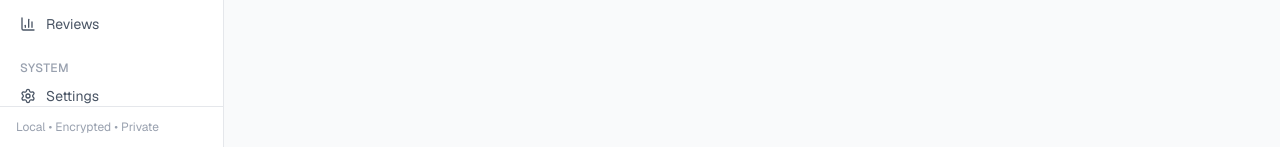
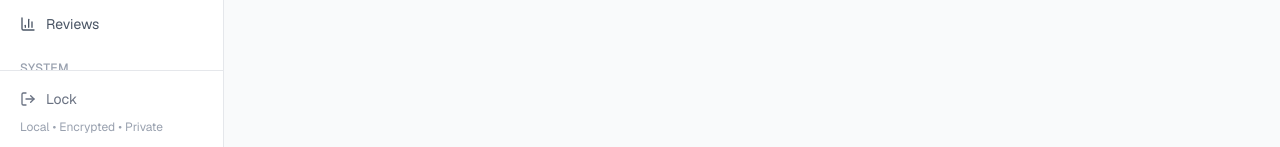
Before and after one commit to jagatce/finance-dashboard, a Next.js app in the folder frontend/: page / in a window 1280 px wide. Shown: the part 653-800 px from the top of the page. Built offline with nearby package versions, Linux system fonts and the light colour scheme; no server answers.

Commit message:
fix: sidebar lock/backup buttons, auth.ts lib, database.py plain sqlite fallback

```diff
--- a/frontend/components/Sidebar.tsx
+++ b/frontend/components/Sidebar.tsx
@@ -1,17 +1,19 @@
 "use client";
 import Link from "next/link";
-import { usePathname } from "next/navigation";
+import { usePathname, useRouter } from "next/navigation";
 import {
   LayoutDashboard, Wallet, CreditCard, Shield,
-  TrendingUp, PiggyBank, BarChart3, Settings, DollarSign
+  TrendingUp, PiggyBank, BarChart3, Settings,
+  DollarSign, Database, LogOut
 } from "lucide-react";
+import { clearToken } from "@/lib/auth";
 
 const nav = [
   {
     label: "Overview",
     items: [
-      { href: "/",         label: "Dashboard",    icon: LayoutDashboard },
-      { href: "/networth", label: "Net Worth",     icon: TrendingUp },
+      { href: "/",         label: "Dashboard",      icon: LayoutDashboard },
+      { href: "/networth", label: "Net Worth",       icon: TrendingUp },
       { href: "/balances", label: "Update Balances", icon: DollarSign },
     ],
   },
@@ -44,13 +46,20 @@ const nav = [
   {
     label: "System",
     items: [
-      { href: "/settings", label: "Settings", icon: Settings },
+      { href: "/backup",   label: "Backup & Restore", icon: Database },
+      { href: "/settings", label: "Settings",         icon: Settings },
     ],
   },
 ];
 
 export default function Sidebar() {
   const pathname = usePathname();
+  const router   = useRouter();
+
+  function handleLogout() {
+    clearToken();
+    router.replace("/login");
+  }
 
   return (
     <aside className="w-56 bg-white border-r border-gray-200 flex flex-col h-full shrink-0">
@@ -93,8 +102,15 @@ export default function Sidebar() {
         ))}
       </nav>
 
-      <div className="px-4 py-3 border-t border-gray-200">
-        <p className="text-xs text-gray-400">Local • Encrypted • Private</p>
+      <div className="px-3 py-3 border-t border-gray-200 space-y-1">
+        <button
+          onClick={handleLogout}
+          className="w-full flex items-center gap-2.5 px-2 py-1.5 rounded-md text-sm text-gray-500 hover:bg-gray-100 hover:text-gray-900 transition-colors"
+        >
+          <LogOut className="w-4 h-4 shrink-0" />
+          Lock
+        </button>
+        <p className="text-xs text-gray-400 px-2">Local • Encrypted • Private</p>
       </div>
     </aside>
   );
--- /dev/null
+++ b/frontend/lib/auth.ts
@@ -0,0 +1,33 @@
+const TOKEN_KEY = "fineos_token";
+
+export function getToken(): string {
+  if (typeof window === "undefined") return "";
+  return sessionStorage.getItem(TOKEN_KEY) ?? "";
+}
+
+export function setToken(token: string) {
+  sessionStorage.setItem(TOKEN_KEY, token);
+}
+
+export function clearToken() {
+  sessionStorage.removeItem(TOKEN_KEY);
+}
+
+export function isLoggedIn(): boolean {
+  return !!getToken();
+}
+
+export async function apiFetch(url: string, options: RequestInit = {}) {
+  const token = getToken();
+  const headers = {
+    "Content-Type": "application/json",
+    ...(token ? { "x-auth-token": token } : {}),
+    ...(options.headers ?? {}),
+  };
+  const res = await fetch(url, { ...options, headers });
+  if (res.status === 401) {
+    clearToken();
+    window.location.href = "/login";
+  }
+  return res;
+}
```
